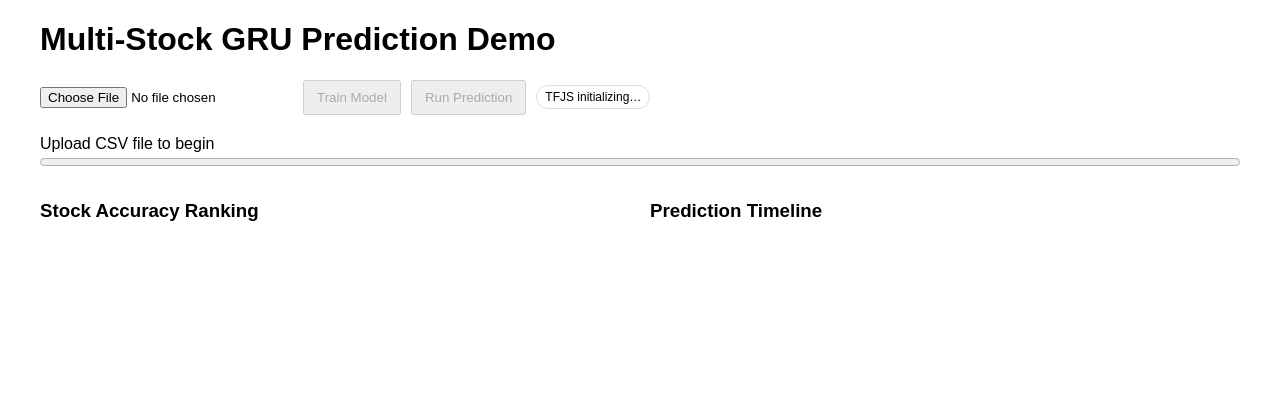
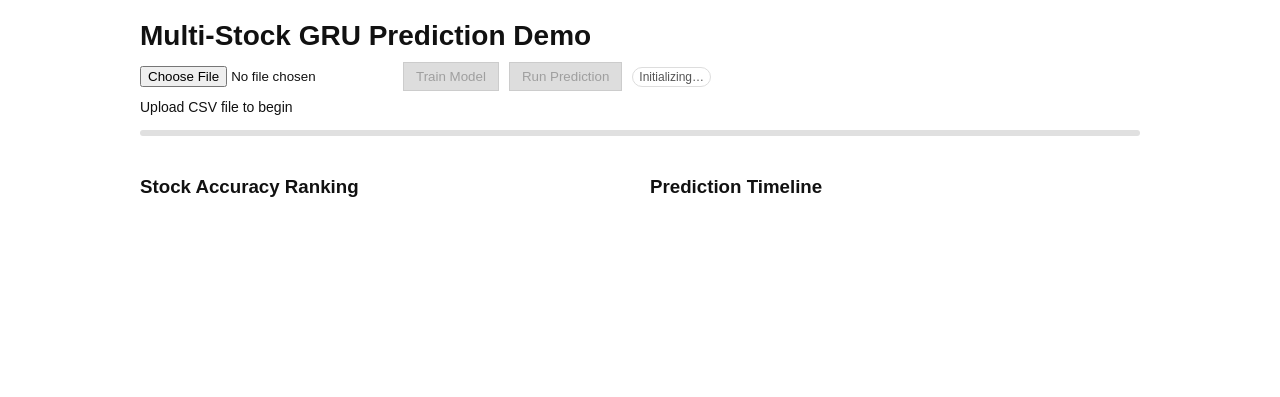
Before and after one commit to kurttti/Multi-Stock-GRU-predict, a plain HTML site: page index.html in a window 1280 px wide. Drawn offline with nearby package versions, Linux system fonts and the light colour scheme.

Commit message:
Update title and styles for stock prediction demo

```diff
--- a/index.html
+++ b/index.html
@@ -1,39 +1,97 @@
 <!DOCTYPE html>
-<html>
+<html lang="en">
 <head>
     <meta charset="utf-8" />
-    <title>Stock Prediction Demo</title>
     <meta name="viewport" content="width=device-width, initial-scale=1" />
+    <title>Multi-Stock GRU Prediction Demo</title>
     <script src="https://cdn.jsdelivr.net/npm/@tensorflow/tfjs@4.22.0/dist/tf.min.js"></script>
     <script src="https://cdn.jsdelivr.net/npm/chart.js@4.4.1/dist/chart.umd.min.js"></script>
     <style>
-        body { font-family: Arial, sans-serif; margin: 20px; }
-        .container { max-width: 1200px; margin: 0 auto; }
-        .controls { margin: 20px 0; display:flex; gap:10px; align-items:center; flex-wrap: wrap; }
-        .progress { margin: 10px 0; }
-        .charts { display: grid; grid-template-columns: 1fr 1fr; gap: 20px; }
-        .stock-chart { margin: 20px 0; }
-        .pill { font-size:12px; padding:4px 8px; border:1px solid #ddd; border-radius:999px; }
-        button { padding:8px 12px; }
-        canvas { max-width: 100%; }
+        body {
+            font-family: Arial, sans-serif;
+            margin: 20px;
+            color: #111;
+            background: #fff;
+        }
+        .container {
+            max-width: 1000px;
+            margin: 0 auto;
+        }
+        h1 {
+            margin-bottom: 10px;
+            font-size: 28px;
+            font-weight: bold;
+        }
+        .controls {
+            display: flex;
+            flex-wrap: wrap;
+            gap: 10px;
+            align-items: center;
+            margin-bottom: 8px;
+        }
+        .controls button {
+            padding: 6px 12px;
+            border: 1px solid #ccc;
+            background-color: #f5f5f5;
+            cursor: pointer;
+        }
+        .controls button:disabled {
+            background-color: #ddd;
+            cursor: not-allowed;
+        }
+        #backendInfo {
+            font-size: 12px;
+            color: #555;
+            padding: 2px 6px;
+            border: 1px solid #ddd;
+            border-radius: 999px;
+        }
+        #status {
+            margin: 6px 0 4px;
+            font-size: 14px;
+        }
+        progress {
+            width: 100%;
+            height: 6px;
+            border-radius: 3px;
+            overflow: hidden;
+        }
+        progress::-webkit-progress-bar {
+            background-color: #e0e0e0;
+        }
+        progress::-webkit-progress-value {
+            background-color: #007bff;
+        }
+        progress::-moz-progress-bar {
+            background-color: #007bff;
+        }
+        .charts {
+            display: grid;
+            grid-template-columns: 1fr 1fr;
+            gap: 20px;
+            margin-top: 20px;
+        }
+        @media (max-width: 800px) {
+            .charts {
+                grid-template-columns: 1fr;
+            }
+        }
+        .stock-chart canvas {
+            max-width: 100%;
+        }
     </style>
 </head>
 <body>
     <div class="container">
         <h1>Multi-Stock GRU Prediction Demo</h1>
-
         <div class="controls">
             <input type="file" id="csvFile" accept=".csv">
             <button id="trainBtn" disabled>Train Model</button>
             <button id="predictBtn" disabled>Run Prediction</button>
-            <span id="backendInfo" class="pill">TFJS initializing…</span>
+            <span id="backendInfo">Initializing…</span>
         </div>
-
-        <div class="progress">
-            <div id="status">Upload CSV file to begin</div>
-            <progress id="trainingProgress" value="0" max="100" style="width: 100%;"></progress>
-        </div>
-
+        <div id="status">Upload CSV file to begin</div>
+        <progress id="trainingProgress" value="0" max="100"></progress>
         <div class="charts">
             <div>
                 <h3>Stock Accuracy Ranking</h3>
@@ -45,7 +103,6 @@
             </div>
         </div>
     </div>
-
     <script type="module" src="data-loader.js"></script>
     <script type="module" src="gru.js"></script>
     <script type="module" src="app.js"></script>
```
